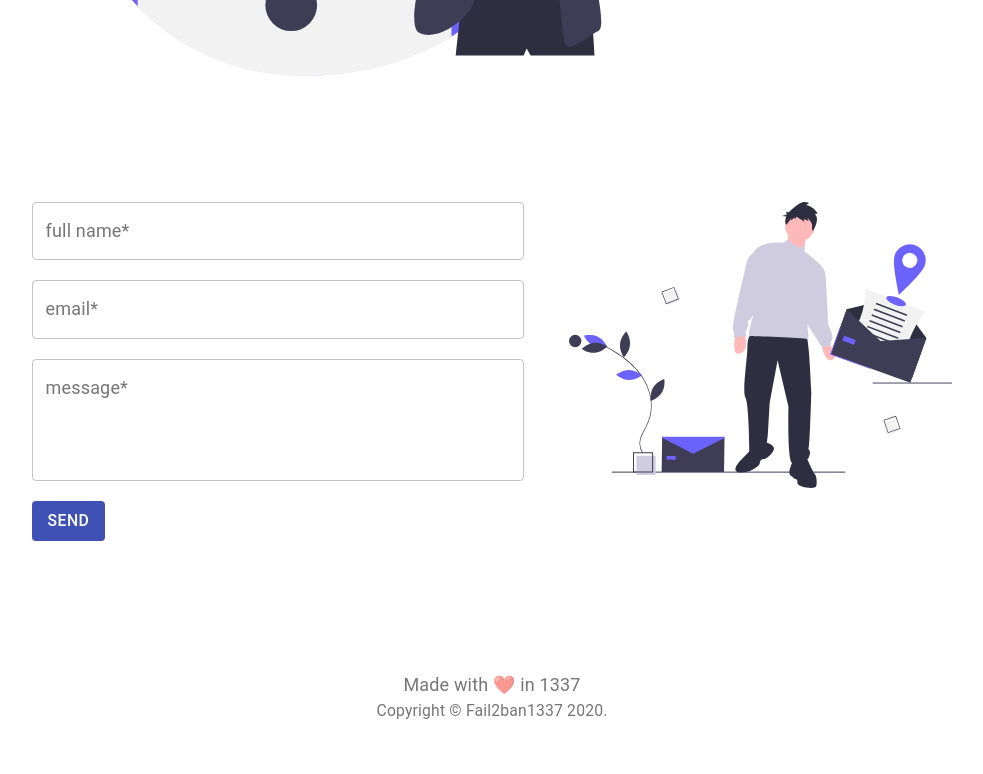
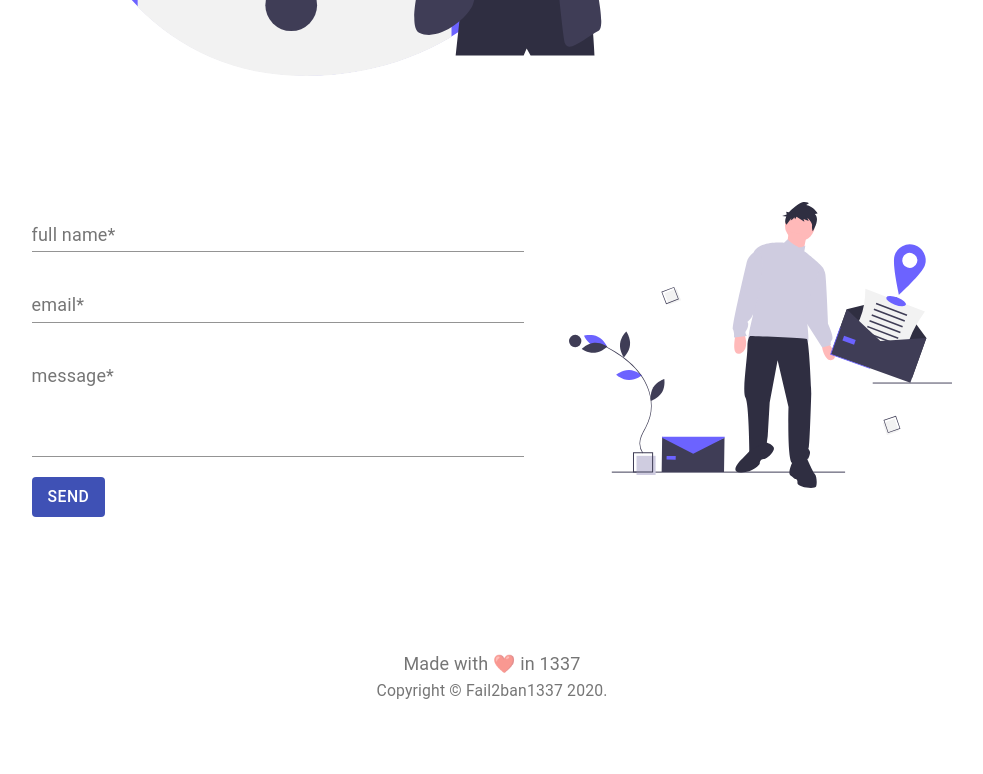
Before and after one commit to fail2ban1337/portfolio, a Gatsby site: page / in a window 1280 px wide. Shown: the part 1138-1912 px from the top of the page, without its empty margins (148-1131 px from the left). Built offline with nearby package versions, Linux system fonts and the light colour scheme; Gatsby itself is replaced by a stand-in of ours; no server answers.

Commit message:
switch input variant

```diff
--- a/src/components/inc/contact.js
+++ b/src/components/inc/contact.js
@@ -127,13 +127,11 @@ export default function Contact() {
                 label="full name*"
                 value={form.user_name}
                 type="text"
-                variant="outlined"
                 onChange={event => handleChange(event)}
               />
             </Grid>
             <Grid item xs={11} style={{ marginTop: "20px" }}>
               <TextField
-                variant="outlined"
                 fullWidth
                 label="email*"
                 id="outlined-basic"
@@ -145,7 +143,6 @@ export default function Contact() {
             </Grid>
             <Grid item xs={11} style={{ marginTop: "20px" }}>
               <TextField
-                variant="outlined"
                 multiline
                 rows="4"
                 fullWidth
```
